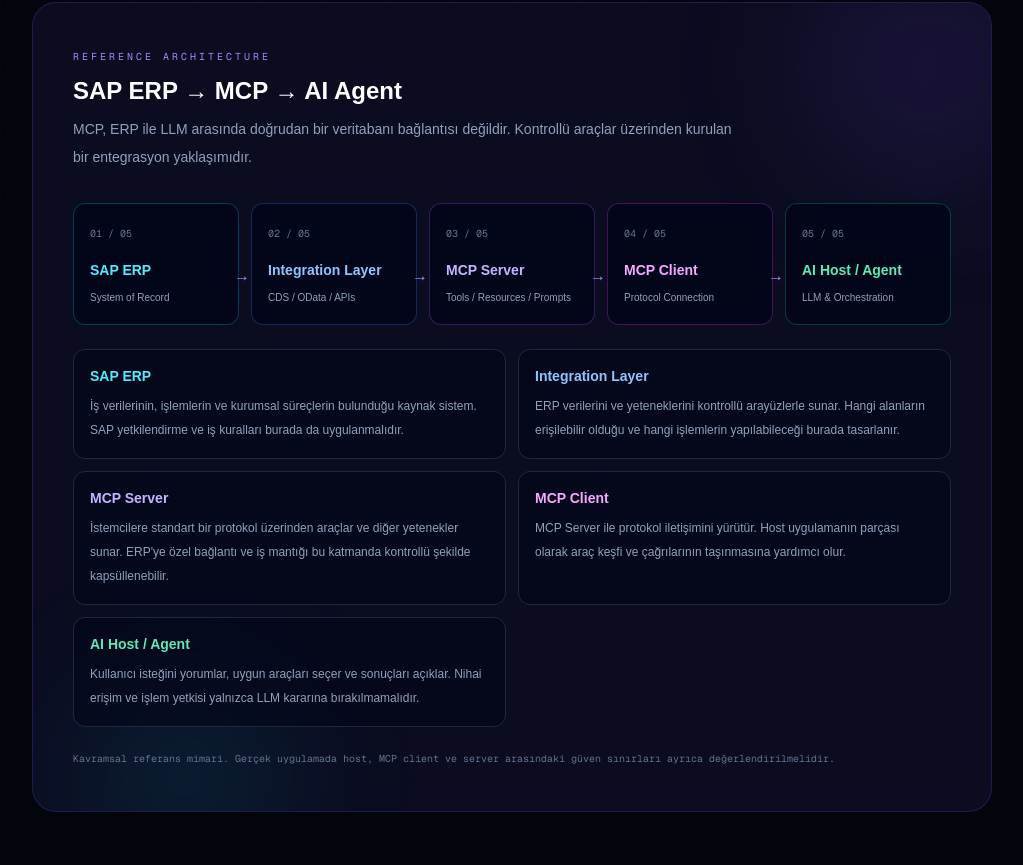
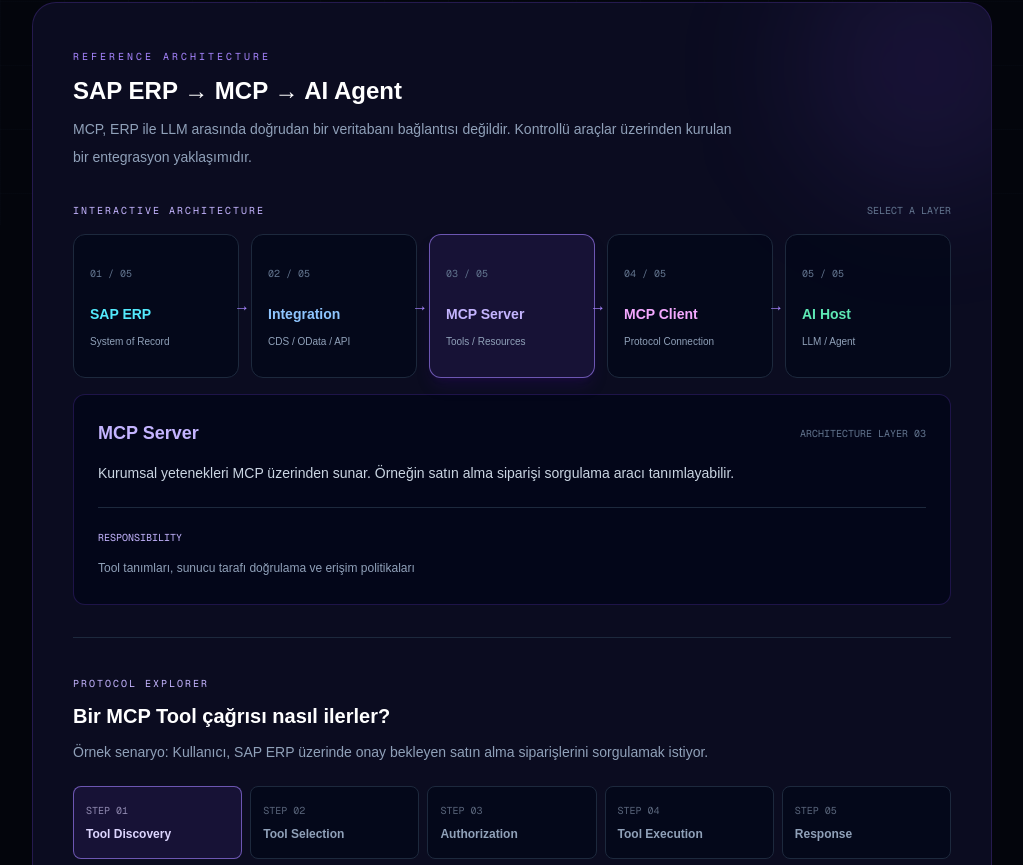
Before and after one commit to yasinkartal/kartaldev, a Next.js app: page /yazilar/mcp-erp in a window 1280 px wide. Shown: the part 575-1440 px from the top of the page, without its empty margins (128-1151 px from the left). Built offline with nearby package versions, Linux system fonts and the light colour scheme.

Commit message:
Update page.tsx

```diff
--- a/app/yazilar/mcp-erp/page.tsx
+++ b/app/yazilar/mcp-erp/page.tsx
@@ -18,54 +18,6 @@
     locale: "tr_TR",
   },
 };
-
-const layers = [
-  {
-    number: "01",
-    title: "SAP ERP",
-    subtitle: "System of Record",
-    color: "text-cyan-300",
-    border: "border-cyan-500/30",
-    description:
-      "İş verilerinin, işlemlerin ve kurumsal süreçlerin bulunduğu kaynak sistem. SAP yetkilendirme ve iş kuralları burada da uygulanmalıdır.",
-  },
-  {
-    number: "02",
-    title: "Integration Layer",
-    subtitle: "CDS / OData / APIs",
-    color: "text-blue-300",
-    border: "border-blue-500/30",
-    description:
-      "ERP verilerini ve yeteneklerini kontrollü arayüzlerle sunar. Hangi alanların erişilebilir olduğu ve hangi işlemlerin yapılabileceği burada tasarlanır.",
-  },
-  {
-    number: "03",
-    title: "MCP Server",
-    subtitle: "Tools / Resources / Prompts",
-    color: "text-violet-300",
-    border: "border-violet-500/30",
-    description:
-      "İstemcilere standart bir protokol üzerinden araçlar ve diğer yetenekler sunar. ERP'ye özel bağlantı ve iş mantığı bu katmanda kontrollü şekilde kapsüllenebilir.",
-  },
-  {
-    number: "04",
-    title: "MCP Client",
-    subtitle: "Protocol Connection",
-    color: "text-fuchsia-300",
-    border: "border-fuchsia-500/30",
-    description:
-      "MCP Server ile protokol iletişimini yürütür. Host uygulamanın parçası olarak araç keşfi ve çağrılarının taşınmasına yardımcı olur.",
-  },
-  {
-    number: "05",
-    title: "AI Host / Agent",
-    subtitle: "LLM & Orchestration",
-    color: "text-emerald-300",
-    border: "border-emerald-500/30",
-    description:
-      "Kullanıcı isteğini yorumlar, uygun araçları seçer ve sonuçları açıklar. Nihai erişim ve işlem yetkisi yalnızca LLM kararına bırakılmamalıdır.",
-  },
-];
 
 const controls = [
   {
@@ -193,51 +145,8 @@
               </p>
             </div>
 
-            <div className="relative grid gap-3 md:grid-cols-5">
-              {layers.map((layer, index) => (
-                <div
-                  key={layer.number}
-                  className={`relative rounded-xl border ${layer.border} bg-slate-950/80 p-4`}
-                >
-                  <span className="font-mono text-[10px] text-slate-500">
-                    {layer.number} / 05
-                  </span>
-
-                  <h3 className={`mt-4 text-sm font-bold ${layer.color}`}>
-                    {layer.title}
-                  </h3>
-
-                  <p className="mt-2 text-[10px] leading-5 text-slate-400">
-                    {layer.subtitle}
-                  </p>
-
-                  {index < layers.length - 1 && (
-                    <span
-                      aria-hidden="true"
-                      className="absolute -right-3 top-1/2 z-10 hidden text-violet-400 md:block"
-                    >
-                      →
-                    </span>
-                  )}
-                </div>
-              ))}
-            </div>
-
-            <div className="relative mt-6 grid gap-3 md:grid-cols-2">
-              {layers.map((layer) => (
-                <div
-                  key={layer.number}
-                  className="rounded-xl border border-slate-800 bg-slate-950/60 p-4"
-                >
-                  <h3 className={`text-sm font-semibold ${layer.color}`}>
-                    {layer.title}
-                  </h3>
-
-                  <p className="mt-2 text-xs leading-6 text-slate-400">
-                    {layer.description}
-                  </p>
-                </div>
-              ))}
+            <div className="relative">
+              <MCPExplorer />
             </div>
 
             <p className="relative mt-5 font-mono text-[10px] leading-6 text-slate-500">
```
